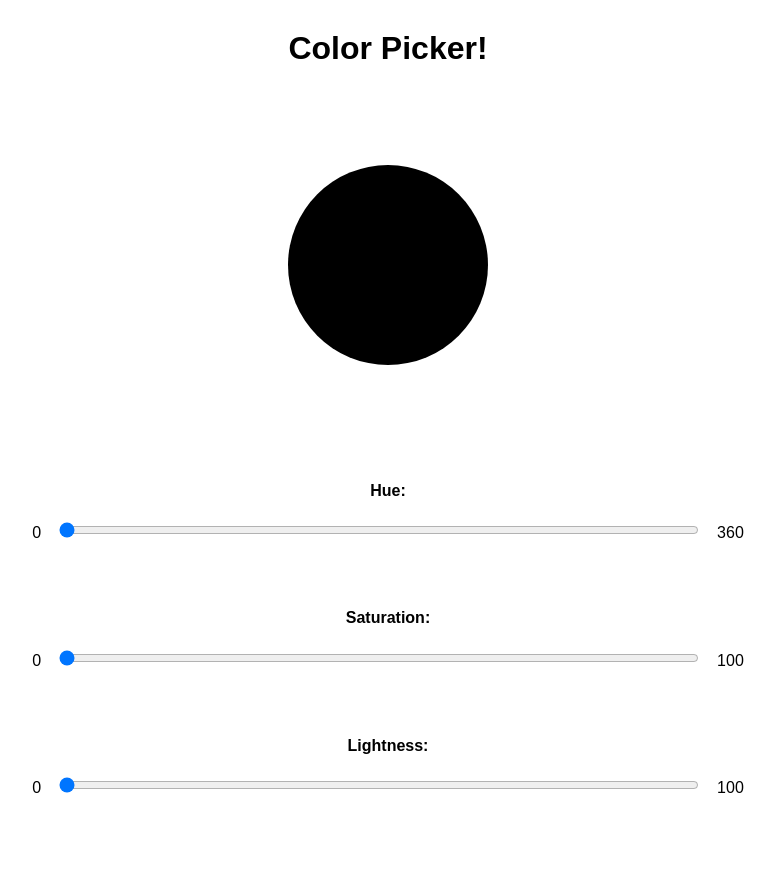
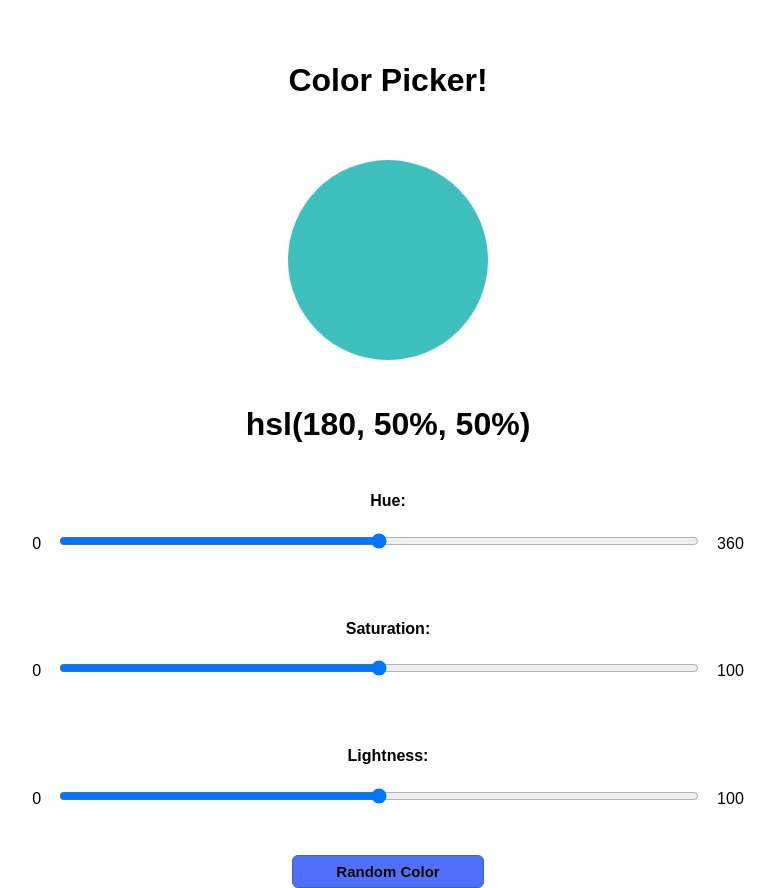
Before and after one commit to mammar86/color-picker, a React (Create React App) app: page / in a window 1280 px wide. Shown: the whole page, without its empty margins (252-1027 px from the left). Before the commit the page ends 844 px from the top, so only its background shows below. Built offline with nearby package versions, Linux system fonts and the light colour scheme; the HTML template or start-up script is replaced by a standard one.

Commit message:
added a new h1 with the color codes and a radom color picker bottom

```diff
--- a/src/App.jsx
+++ b/src/App.jsx
@@ -21,29 +21,33 @@ import React, { Component } from 'react'
 
 class App extends Component {
   state = {
-    hue: 0,
-    saturation: 0,
-    lightness: 0,
+    hue: 180,
+    saturation: 50,
+    lightness: 50,
   }
 
   rangeValueHue = event => {
-    console.log(event.target.value)
     this.setState({
       hue: event.target.value,
     })
   }
 
   rangeValueSaturation = event => {
-    console.log(event.target.value)
     this.setState({
       saturation: event.target.value,
     })
   }
 
   rangeValueLightness = event => {
-    console.log(event.target.value)
     this.setState({
       lightness: event.target.value,
+    })
+  }
+  randomColor = () => {
+    this.setState({
+      hue: Math.floor(Math.random() * 361),
+      saturation: Math.floor(Math.random() * 101),
+      lightness: Math.floor(Math.random() * 101),
     })
   }
 
@@ -55,10 +59,11 @@ class App extends Component {
           <div
             className="circle"
             style={{
-              backgroundColor: `hsl(${this.state.hue}, ${this.state.saturation}%, ${this.state.lightness}%`,
+              backgroundColor: `hsl(${this.state.hue}, ${this.state.saturation}%, ${this.state.lightness}%)`,
             }}
           ></div>
         </div>
+        <h1 className="text-color">{`hsl(${this.state.hue}, ${this.state.saturation}%, ${this.state.lightness}%)`}</h1>
         <section>
           <div className="hue">
             <h4>Hue:</h4>
@@ -97,6 +102,11 @@ class App extends Component {
             <span>100</span>
           </div>
         </section>
+        <div className="button">
+          <a href="#" className="myButton" onClick={this.randomColor}>
+            Random Color
+          </a>
+        </div>
       </>
     )
   }
--- a/src/index.scss
+++ b/src/index.scss
@@ -12,7 +12,7 @@ body {
 }
 
 h1 {
-  margin-top: 2rem;
+  margin: 4rem 2rem;
   text-align: center;
 }
 
@@ -41,7 +41,39 @@ span {
 .circle {
   width: 200px;
   height: 200px;
-  margin-top: 5rem;
   border-radius: 50%;
   background-color: blue;
+  margin: 0;
 }
+.text-color {
+  margin: 2rem;
+}
+
+.button {
+  display: flex;
+  justify-content: center;
+}
+
+.myButton {
+  background: lightblue;
+  background-color: hsl(229°, 97%, 65%);
+  border-radius: 6px;
+  border: 1px solid #3866a3;
+  display: inline-block;
+  cursor: pointer;
+  color: black;
+  font-family: Arial;
+  font-size: 15px;
+  font-weight: bold;
+  padding: 8px 43px;
+  text-decoration: none;
+  text-shadow: 0px 0px 0px #7cacde;
+}
+.myButton:hover {
+  background: linear-gradient(to bottom, #468ccf 5%, #63b8ee 100%);
+  background-color: #468ccf;
+}
+.myButton:active {
+  position: relative;
+  top: 1px;
+}
```
